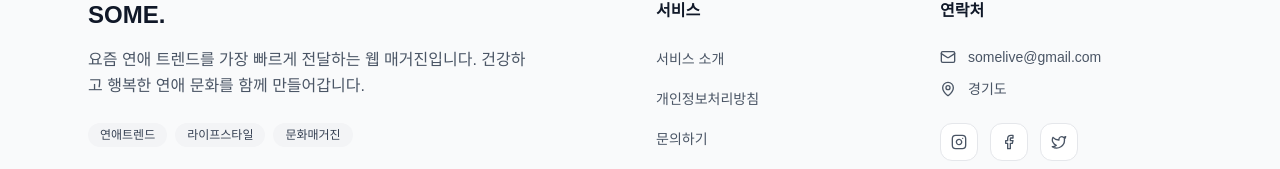
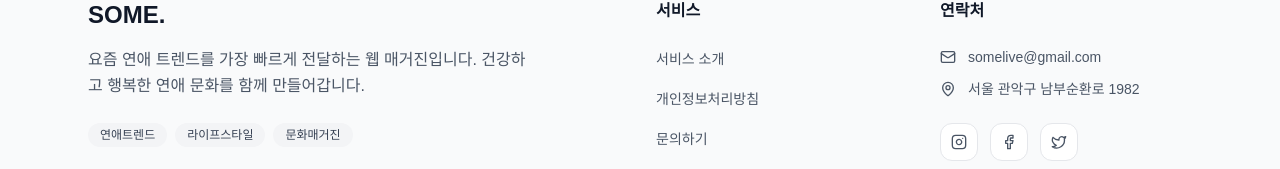
Before and after one commit to Rurril/somelive, a Next.js app: page / in a window 1280 px wide. Shown: the part 1738-1907 px from the top of the page. Built offline with nearby package versions, Linux system fonts and the light colour scheme; no server answers; the database is empty; a web font is replaced by a local one.

Commit message:
chore: Update footer.tsx

```diff
--- a/components/footer.tsx
+++ b/components/footer.tsx
@@ -66,7 +66,7 @@ export function Footer() {
               </div>
               <div className="flex items-center gap-3 text-sm text-gray-600">
                 <MapPin className="w-4 h-4" />
-                <span>경기도</span>
+                <span>서울 관악구 남부순환로 1982</span>
               </div>
             </div>
 
```
